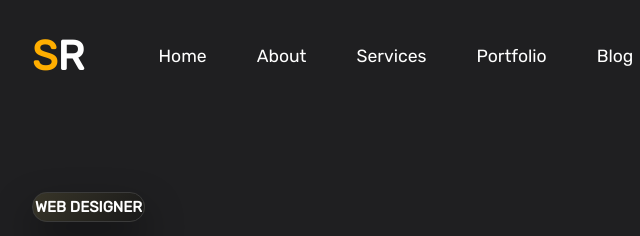
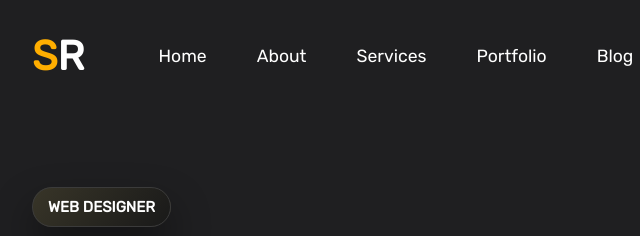
Before and after one commit to smsazzad360/portfolio, a plain HTML site: page index.html in a window 1280 px wide. Shown: the top 236 px of the page, 160-800 px from the left. Drawn offline with Linux system fonts and the light colour scheme; a script that the page names is missing.

Commit message:
home text span tag padding added

```diff
--- a/style.css
+++ b/style.css
@@ -107,6 +107,7 @@ section{
     font-weight:700;
     font-size:15px;
     text-transform:uppercase;
+    padding: 10px 15px;
 }
 .home-text h3{
     font-size :50px;
```
